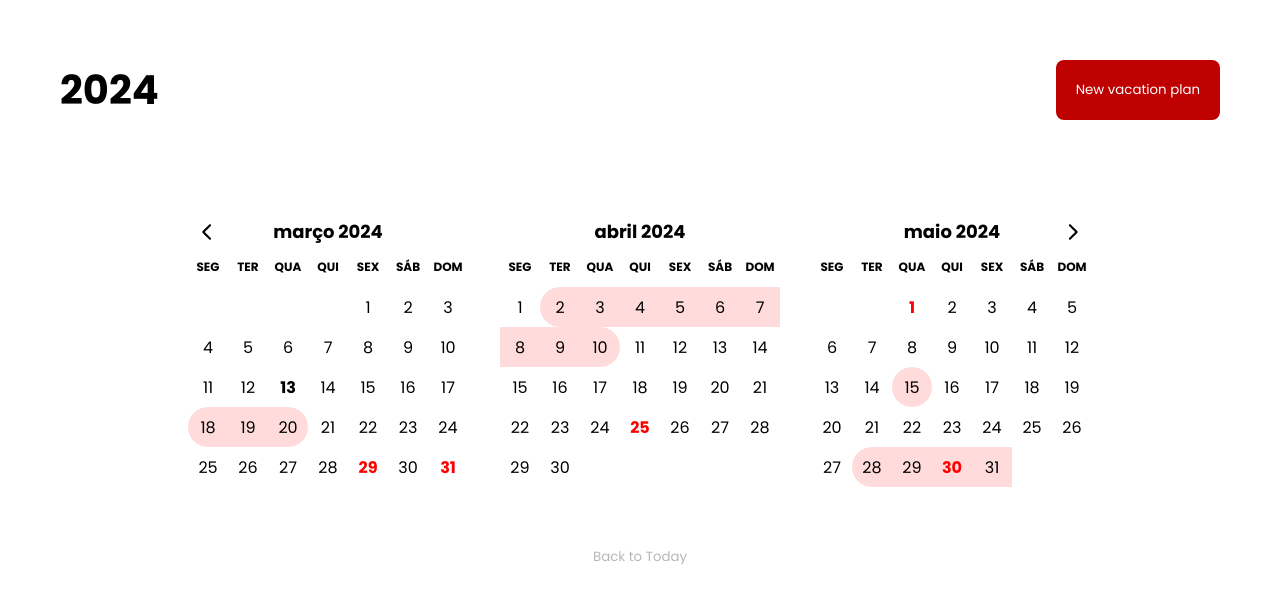
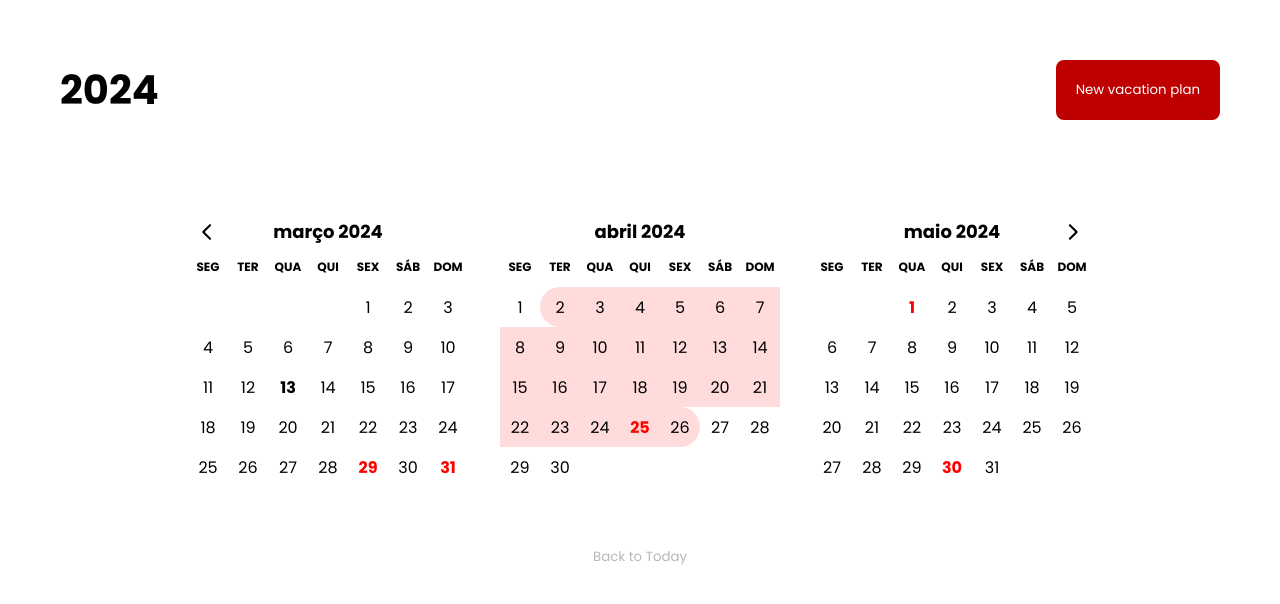
Before and after one commit to eduardouglas99/vacation-plan, a Next.js app: page / in a window 1280 px wide. Shown: the top 604 px of the page. Built offline with nearby package versions, Linux system fonts and the light colour scheme; data requests are answered from the project's data file.

Commit message:
logic to read the vacationplan data in calendar

```diff
--- a/server/api/db.json
+++ b/server/api/db.json
@@ -265,10 +265,10 @@
   "vacationPlan": [
     {
       "id": 1,
-      "participant": "",
+      "participant": "Sofia Santos",
       "title": "Collective holidays",
       "description": "Collective holidays in Portugal refer to periods when a group of workers within a company or sector take their vacation days simultaneously. These holidays are typically planned in advance and agreed upon between employers and employees. Collective holidays allow for coordinated breaks, ensuring that essential services and operations continue smoothly during these periods.",
-      "location": "",
+      "location": "Portugal",
       "initialPeriod": "2024-04-02T03:00:00.000Z",
       "endPeriod": "2024-04-26T03:00:00.000Z"
     }
--- a/src/components/calendar.tsx
+++ b/src/components/calendar.tsx
@@ -27,44 +27,44 @@ export default function Calendar() {
     //     }
     // ]
 
-    const holidaysRegister: HolidaysServiceProps[] = [
-        {
-            id: 0,
-            title: 'ferias coletivas',
-            participant: 'anselmo',
-            description: 'ex1',
-            initialPeriod: '2024-04-02T03:00:00.000Z',
-            endPeriod: '2024-04-10T03:00:00.000Z',
-            location: 'lisboa'
-        },
-        {
-            id: 1,
-            title: 'ferias 3 semanas',
-            participant: 'lurdes',
-            description: 'ex2',
-            initialPeriod: '2024-03-18T03:00:00.000Z',
-            endPeriod: '2024-03-20T03:00:00.000Z',
-            location: 'japão'
-        },
-        {
-            id: 2,
-            title: 'periodo sabatico',
-            participant: 'joaquin, plabo, tavares',
-            description: 'ex3',
-            initialPeriod: '2024-05-15T03:00:00.000Z',
-            endPeriod: '2024-05-15T03:00:00.000Z',
-            location: 'brasil'
-        },
-        {
-            id: 3,
-            title: 'pascoa seletiva',
-            description: 'coelho',
-            location: 'porto das galinhas',
-            initialPeriod: '2024-05-28T03:00:00.000Z',
-            endPeriod: '2024-06-01T03:00:00.000Z',
-            participant: 'Gilberto'
-        }
-    ]
+    // const holidaysRegister: HolidaysServiceProps[] = [
+    //     {
+    //         id: 0,
+    //         title: 'ferias coletivas',
+    //         participant: 'anselmo',
+    //         description: 'ex1',
+    //         initialPeriod: '2024-04-02T03:00:00.000Z',
+    //         endPeriod: '2024-04-10T03:00:00.000Z',
+    //         location: 'lisboa'
+    //     },
+    //     {
+    //         id: 1,
+    //         title: 'ferias 3 semanas',
+    //         participant: 'lurdes',
+    //         description: 'ex2',
+    //         initialPeriod: '2024-03-18T03:00:00.000Z',
+    //         endPeriod: '2024-03-20T03:00:00.000Z',
+    //         location: 'japão'
+    //     },
+    //     {
+    //         id: 2,
+    //         title: 'periodo sabatico',
+    //         participant: 'joaquin, plabo, tavares',
+    //         description: 'ex3',
+    //         initialPeriod: '2024-05-15T03:00:00.000Z',
+    //         endPeriod: '2024-05-15T03:00:00.000Z',
+    //         location: 'brasil'
+    //     },
+    //     {
+    //         id: 3,
+    //         title: 'pascoa seletiva',
+    //         description: 'coelho',
+    //         location: 'porto das galinhas',
+    //         initialPeriod: '2024-05-28T03:00:00.000Z',
+    //         endPeriod: '2024-06-01T03:00:00.000Z',
+    //         participant: 'Gilberto'
+    //     }
+    // ]
 
     const today = new Date();
     const [days, setDays] = React.useState<Date[]>([]);
@@ -75,7 +75,7 @@ export default function Calendar() {
     const endStyle = { background: '#ff000024', borderBottomRightRadius: '50%',
     borderTopRightRadius: '50%'  };
     const middleStyle = { background: '#ff000024' };
-    const { SheetCalendarToogle , setHolidayData , setHolidayRegister, holidays } = useContext(CalendarContext);
+    const { SheetCalendarToogle , setHolidayData , setHolidayRegister, holidays, vacationPlan } = useContext(CalendarContext);
 
 
     const splitArray = (data: HolidaysServiceProps[]) => {
@@ -111,7 +111,7 @@ export default function Calendar() {
     const SearchInformationPeriod = (day: Date) => {
         const newDateFormat = day.toISOString();
         const haveHolidayPlan = holidays.find(d => d.date === newDateFormat);
-        const haveHolidayRegister = holidaysRegister.find(date =>
+        const haveHolidayRegister = vacationPlan.find(date =>
             date.initialPeriod === newDateFormat ||
             date.endPeriod === newDateFormat ||
             isWithinInterval(newDateFormat, {
@@ -122,16 +122,14 @@ export default function Calendar() {
         if(!haveHolidayPlan && !haveHolidayRegister){
             setHolidayRegister(undefined);
             setHolidayData(undefined);
-            console.log('nenhum')
             return;
         }
-        console.log('abre o form')
+
         SheetCalendarToogle();
 
         if (!haveHolidayPlan) {
             setHolidayData(undefined);
         } else {
-            console.log('entrei nos feriados', haveHolidayPlan)
             setHolidayData(haveHolidayPlan);
         }
 
@@ -139,7 +137,6 @@ export default function Calendar() {
             setHolidayRegister(undefined);
         } else {
             setHolidayRegister(haveHolidayRegister);
-            console.log('entrei nos registrados')
         }
     }
 
@@ -174,7 +171,7 @@ export default function Calendar() {
                     fixedWeeks
                     onDayClick={SearchInformationPeriod}
                     modifiers={
-                        splitArray(holidaysRegister)
+                        splitArray(vacationPlan)
                     }
                     modifiersStyles={{ booked: bookedStyle, range_start: startStyle, range_end: endStyle, range_middle: middleStyle  }}
                 />
```
